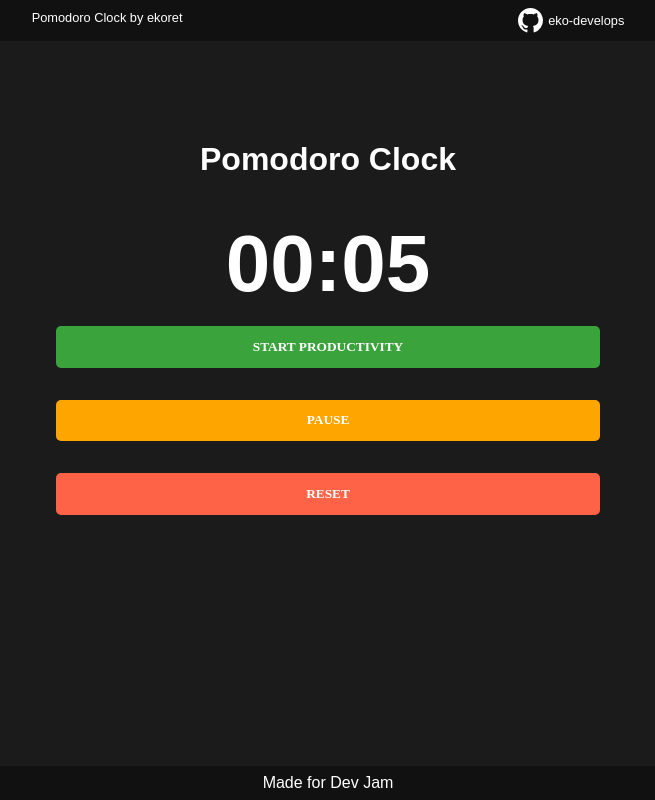
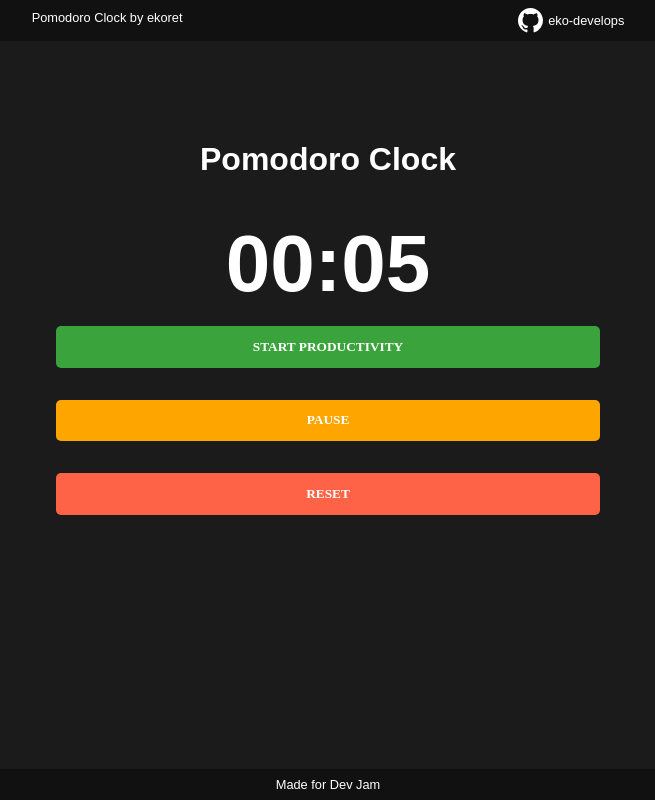
Before and after one commit to eko-develops/pomodoro-clock-react, a React (Create React App) app: page / in a window 1280 px wide. Shown: the whole page, without its empty margins (312-967 px from the left). Built offline with nearby package versions, Linux system fonts and the light colour scheme.

Commit message:
Sync footer with header

```diff
--- a/src/index.css
+++ b/src/index.css
@@ -19,7 +19,7 @@ header, footer{
     width: 100%;
 }
 
-header span {
+header span, footer span {
     font-size: 0.8rem;
 }
 
```
